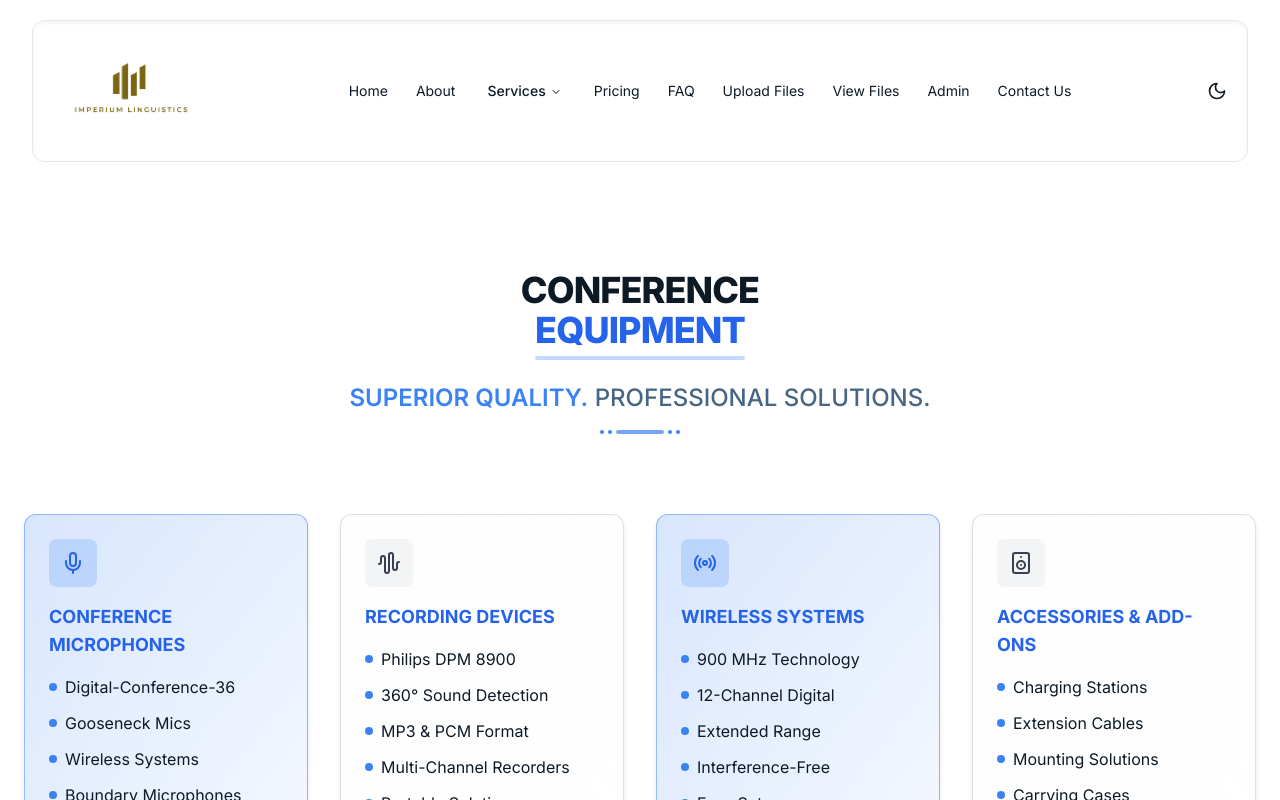
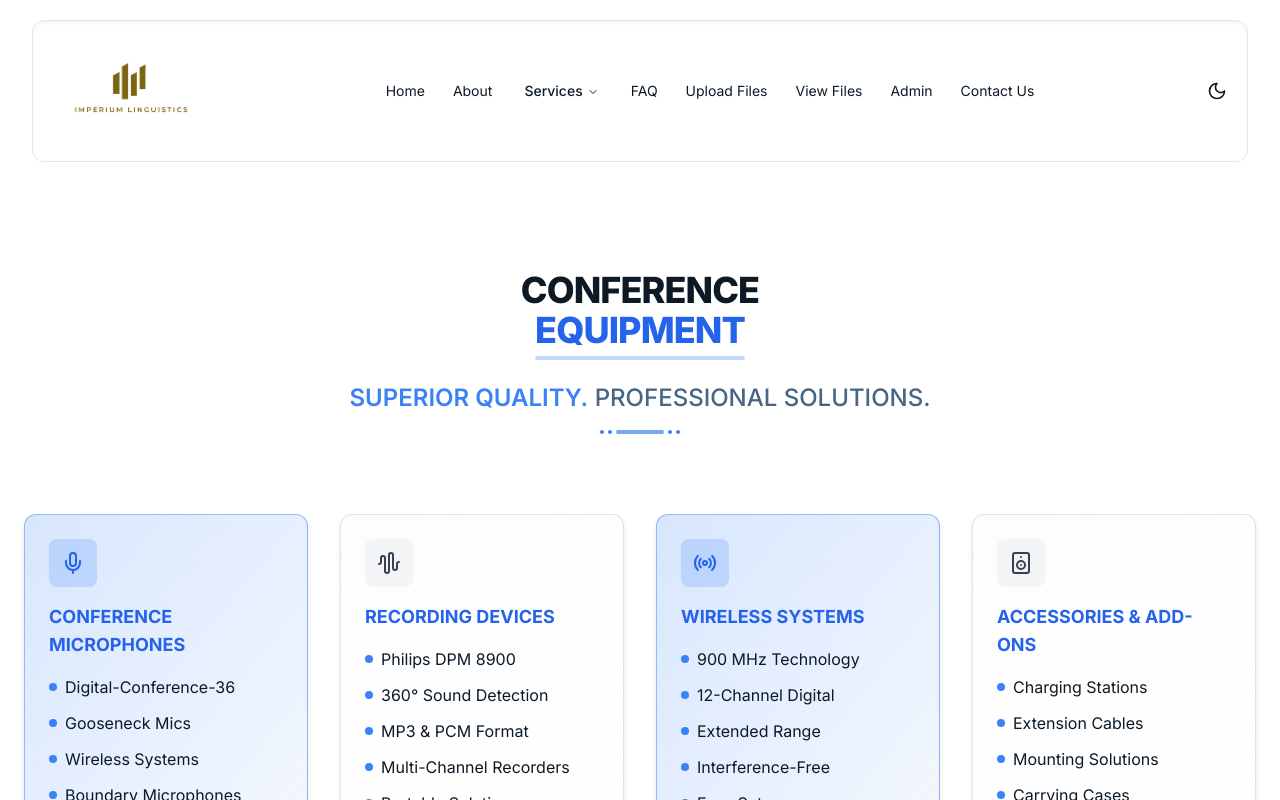
Before and after one commit to Neo-sk01/Linguistics, a Next.js app: page /conference-equipment in a window 1280 px wide. Shown: the top 800 px of the page. Built offline with nearby package versions, Linux system fonts and the light colour scheme.

Commit message:
delete function

```diff
--- a/components/layout/navbar.tsx
+++ b/components/layout/navbar.tsx
@@ -50,10 +50,7 @@
     href: "#services",
     label: "Services",
   },
-  {
-    href: "/pricing",
-    label: "Pricing",
-  },
+
   {
     href: "/faq",
     label: "FAQ",
```
